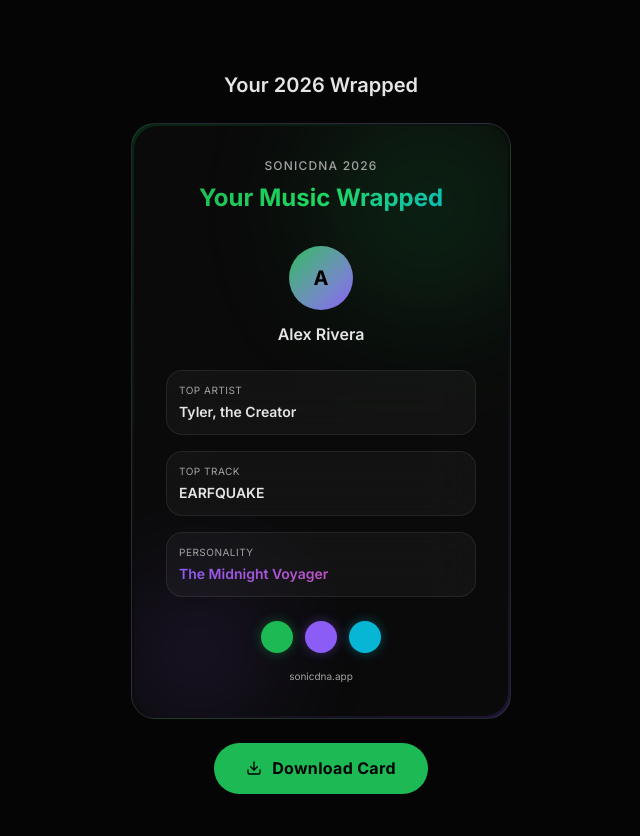
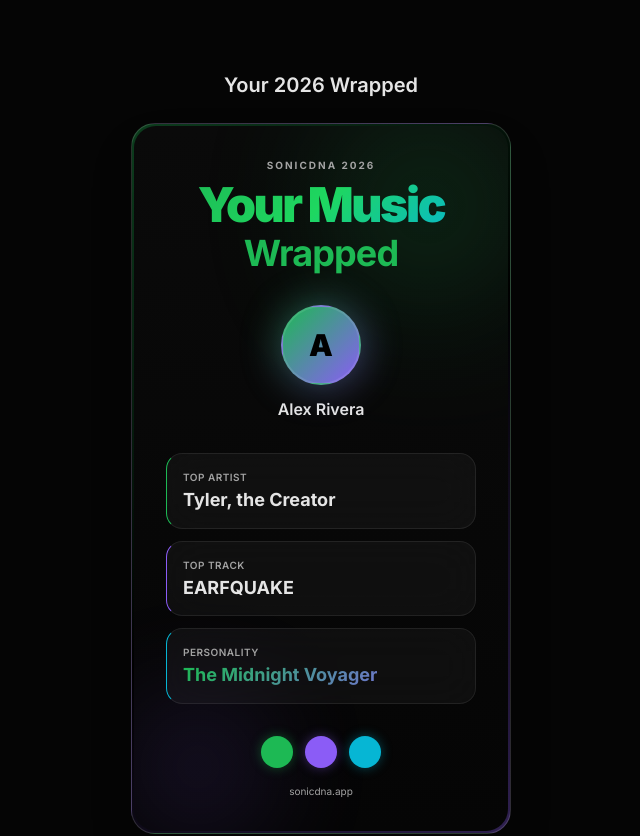
Before and after one commit to 24CS049Priyanshu/sonicdna, a Next.js app: page /dashboard/personality in a window 1280 px wide. Shown: the part 1416-2252 px from the top of the page, without its empty margins (319-959 px from the left). Built offline with nearby package versions, Linux system fonts and the light colour scheme; no server answers.

Commit message:
Refined wrapped card visuals

```diff
--- a/src/components/AudioRadar.jsx
+++ b/src/components/AudioRadar.jsx
@@ -19,21 +19,24 @@ export default function AudioRadar({ audioAverages }) {
 
   return (
     <motion.div
-      initial={{ opacity: 0, scale: 0.9 }}
-      whileInView={{ opacity: 1, scale: 1 }}
-      viewport={{ once: true }}
-      transition={{ duration: 0.5 }}
-      className="glass-card p-5 md:p-6"
+      initial={{ opacity: 0, scale: 0.95, filter: "blur(8px)" }}
+      whileInView={{ opacity: 1, scale: 1, filter: "blur(0px)" }}
+      viewport={{ once: true, margin: "-50px" }}
+      transition={{ duration: 0.7, ease: "easeOut" }}
+      className="glass-card p-5 md:p-6 relative overflow-hidden"
     >
+      {/* Background Glow */}
+      <div className="absolute inset-0 bg-[radial-gradient(ellipse_at_center,_var(--tw-gradient-stops))] from-[#1DB954]/5 to-transparent pointer-events-none" />
+
       <h3 className="text-lg font-semibold mb-4">Audio Profile</h3>
 
       <div className="h-[280px] md:h-[320px]">
         <ResponsiveContainer width="100%" height="100%">
           <RadarChart cx="50%" cy="50%" outerRadius="75%" data={data}>
-            <PolarGrid stroke="rgba(255,255,255,0.08)" />
+            <PolarGrid stroke="rgba(255,255,255,0.03)" radialLines={false} />
             <PolarAngleAxis
               dataKey="subject"
-              tick={{ fill: "#a3a3a3", fontSize: 12 }}
+              tick={{ fill: "#71717a", fontSize: 11, fontWeight: 500 }}
             />
             <PolarRadiusAxis
               angle={30}
@@ -45,13 +48,21 @@ export default function AudioRadar({ audioAverages }) {
               name="Your Profile"
               dataKey="value"
               stroke="#1DB954"
-              fill="#1DB954"
-              fillOpacity={0.2}
-              strokeWidth={2}
+              fill="url(#colorUv)"
+              fillOpacity={1}
+              strokeWidth={1.5}
               isAnimationActive={true}
-              animationDuration={1200}
+              animationDuration={1500}
               animationEasing="ease-out"
             />
+            {/* Adding gradient definition for the radar fill */}
+            <defs>
+              <radialGradient id="colorUv" cx="50%" cy="50%" r="50%" fx="50%" fy="50%">
+                <stop offset="0%" stopColor="#1DB954" stopOpacity={0.4} />
+                <stop offset="100%" stopColor="#1DB954" stopOpacity={0.1} />
+              </radialGradient>
+            </defs>
+
             <Tooltip
               content={({ active, payload }) =>
                 active && payload?.[0] ? (
--- a/src/components/ListeningHeatmap.jsx
+++ b/src/components/ListeningHeatmap.jsx
@@ -5,15 +5,11 @@ import { useMemo } from "react";
 const dayLabels = ["Sun", "Mon", "Tue", "Wed", "Thu", "Fri", "Sat"];
 
 export default function ListeningHeatmap({ data }) {
-  // data is a 7×24 grid (days × hours)
   const { grid, maxVal } = useMemo(() => {
     if (!data || data.length === 0) {
-      // Generate sample data
-      const g = Array.from({ length: 7 }, () =>
-        Array.from({ length: 24 }, () => Math.floor(Math.random() * 5))
-      );
-      const max = Math.max(...g.flat());
-      return { grid: g, maxVal: max || 1 };
+      // Empty grid fallback to prevent hydration errors
+      const g = Array.from({ length: 7 }, () => Array(24).fill(0));
+      return { grid: g, maxVal: 1 };
     }
     const max = Math.max(...data.flat());
     return { grid: data, maxVal: max || 1 };
--- a/src/components/WrappedCard.jsx
+++ b/src/components/WrappedCard.jsx
@@ -27,14 +27,16 @@ export default function WrappedCard({ profile, topArtist, topTrack, personalityT
       {/* The Card */}
       <div
         ref={cardRef}
-        className="w-[340px] md:w-[380px] rounded-3xl overflow-hidden relative"
+        className="w-[340px] md:w-[380px] rounded-3xl overflow-hidden relative shadow-2xl"
         style={{
-          background: `linear-gradient(135deg, ${auraColors[0]}30, #0a0a0a, ${auraColors[1]}30)`,
-          border: "1px solid rgba(255,255,255,0.1)",
+          background: `linear-gradient(135deg, ${auraColors[0]}50, #000000, ${auraColors[1]}50)`,
+          border: "1px solid rgba(255,255,255,0.15)",
           padding: "2px",
         }}
       >
-        <div className="rounded-3xl p-8 relative overflow-hidden" style={{ background: "#0a0a0a" }}>
+        <div className="rounded-[22px] p-8 relative overflow-hidden h-full" style={{ background: "linear-gradient(to bottom, #0a0a0a, #050505)" }}>
+          {/* Noise Texture */}
+          <div className="noise-overlay opacity-[0.05]" />
           {/* Background decorations */}
           <div
             className="absolute top-0 right-0 w-40 h-40 rounded-full blur-[80px] opacity-30"
@@ -47,34 +49,50 @@ export default function WrappedCard({ profile, topArtist, topTrack, personalityT
 
           <div className="relative z-10">
             {/* Header */}
-            <div className="text-center mb-8">
-              <div className="text-xs font-medium text-sonic-text-muted tracking-widest uppercase mb-2">
+            <div className="text-center mb-8 relative z-10">
+              <div className="text-[10px] font-bold text-sonic-text-muted tracking-[0.2em] uppercase mb-2">
                 SonicDNA 2026
               </div>
-              <div className="text-2xl font-bold gradient-text">Your Music Wrapped</div>
+              <div className="text-4xl md:text-5xl font-black gradient-text tracking-tighter leading-none mb-1">
+                Your Music
+              </div>
+              <div className="text-3xl md:text-4xl font-bold tracking-tight" style={{ color: auraColors[0] }}>
+                Wrapped
+              </div>
             </div>
 
             {/* Profile */}
-            <div className="text-center mb-6">
-              <div className="w-16 h-16 rounded-full mx-auto mb-3 bg-gradient-to-br from-sonic-green to-sonic-purple flex items-center justify-center text-xl font-bold text-black">
-                {profile?.display_name?.charAt(0) || "S"}
+            <div className="text-center mb-8 relative z-10">
+              <div className="relative inline-block mb-3">
+                <div
+                  className="absolute inset-0 rounded-full blur-[20px] opacity-60"
+                  style={{ background: `linear-gradient(135deg, ${auraColors[0]}, ${auraColors[1]})` }}
+                />
+                <div
+                  className="relative w-20 h-20 rounded-full mx-auto bg-gradient-to-br flex items-center justify-center text-3xl font-black text-black border-2 border-white/10"
+                  style={{ backgroundImage: `linear-gradient(to bottom right, ${auraColors[0]}, ${auraColors[1]})` }}
+                >
+                  {profile?.display_name?.charAt(0) || "S"}
+                </div>
               </div>
               <div className="font-semibold">{profile?.display_name || "Music Lover"}</div>
             </div>
 
             {/* Stats */}
-            <div className="space-y-4 mb-6">
-              <div className="glass-card p-3 rounded-xl">
-                <div className="text-[10px] text-sonic-text-muted uppercase tracking-wider mb-1">Top Artist</div>
-                <div className="font-semibold text-sm">{topArtist || "Radiohead"}</div>
+            <div className="space-y-3 mb-8 relative z-10">
+              <div className="glass-card p-4 rounded-2xl flex flex-col justify-center border-l-4" style={{ borderLeftColor: auraColors[0] }}>
+                <div className="text-[10px] text-sonic-text-muted uppercase tracking-wider mb-1 font-semibold">Top Artist</div>
+                <div className="font-bold text-lg leading-tight">{topArtist || "Radiohead"}</div>
               </div>
-              <div className="glass-card p-3 rounded-xl">
-                <div className="text-[10px] text-sonic-text-muted uppercase tracking-wider mb-1">Top Track</div>
-                <div className="font-semibold text-sm">{topTrack || "Everything In Its Right Place"}</div>
+              <div className="glass-card p-4 rounded-2xl flex flex-col justify-center border-l-4" style={{ borderLeftColor: auraColors[1] }}>
+                <div className="text-[10px] text-sonic-text-muted uppercase tracking-wider mb-1 font-semibold">Top Track</div>
+                <div className="font-bold text-lg leading-tight">{topTrack || "Everything In Its Right Place"}</div>
               </div>
-              <div className="glass-card p-3 rounded-xl">
-                <div className="text-[10px] text-sonic-text-muted uppercase tracking-wider mb-1">Personality</div>
-                <div className="font-semibold text-sm gradient-text-purple">{personalityType || "The Midnight Voyager"}</div>
+              <div className="glass-card p-4 rounded-2xl flex flex-col justify-center border-l-4" style={{ borderLeftColor: auraColors[2] }}>
+                <div className="text-[10px] text-sonic-text-muted uppercase tracking-wider mb-1 font-semibold">Personality</div>
+                <div className="font-bold text-lg leading-tight bg-clip-text text-transparent" style={{ backgroundImage: `linear-gradient(135deg, ${auraColors[0]}, ${auraColors[1]})` }}>
+                  {personalityType || "The Midnight Voyager"}
+                </div>
               </div>
             </div>
 
```
